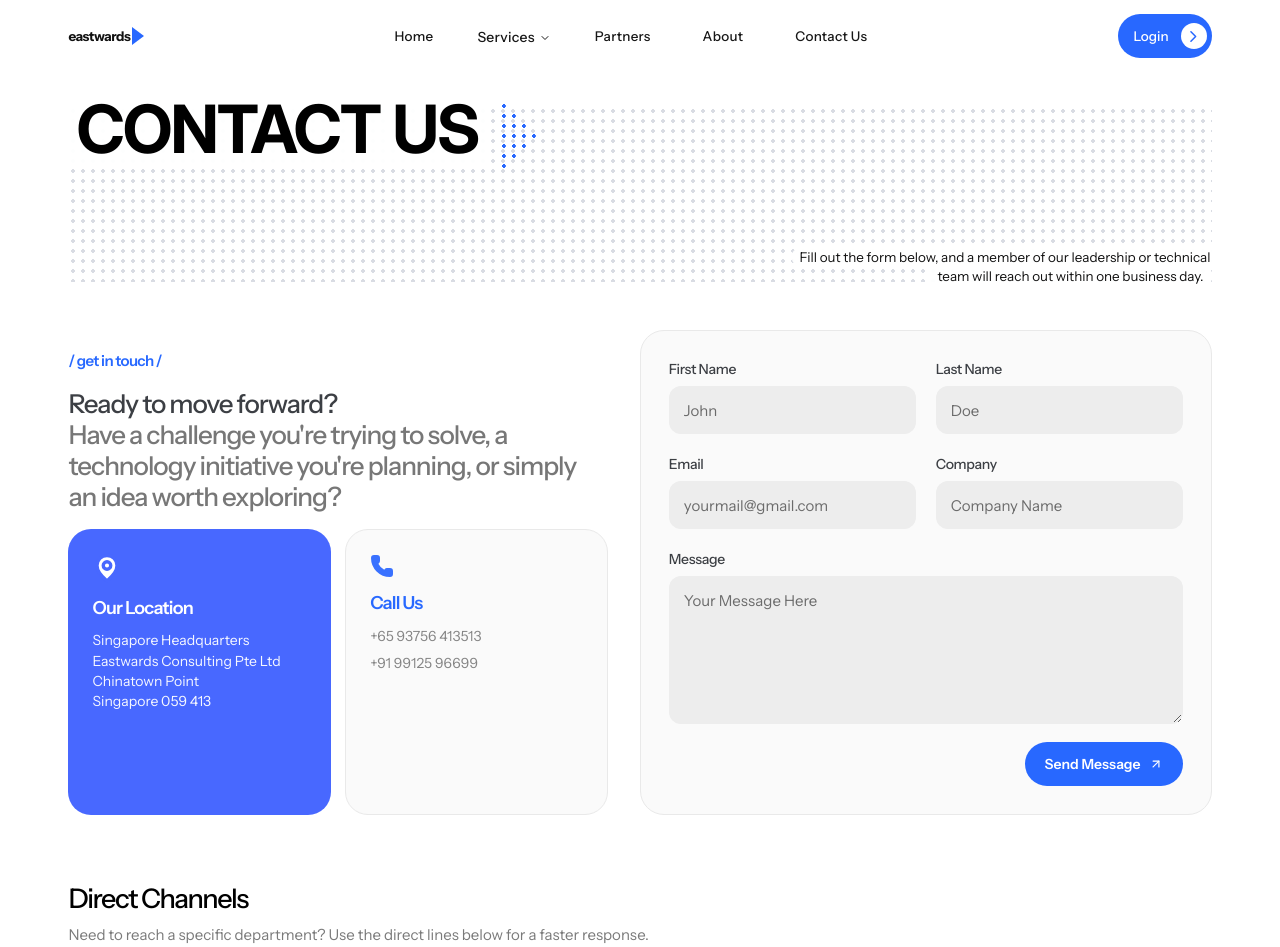
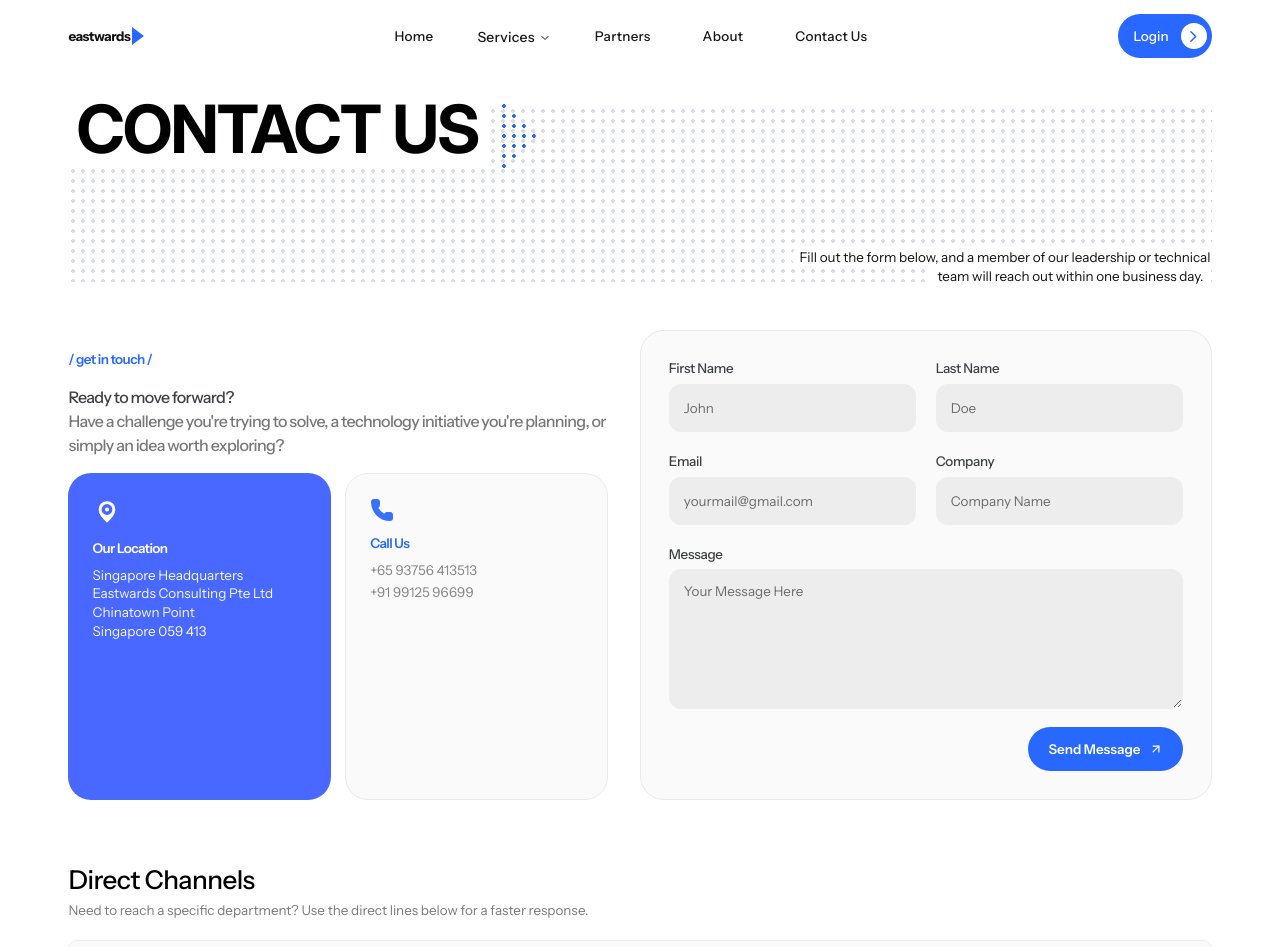
Before and after one commit to wajiha-kulsum/eastwards, a Next.js app: page /contact in a window 1280 px wide. Shown: the top 947 px of the page. Built offline with nearby package versions, Linux system fonts and the light colour scheme.

Commit message:
Contact page on the shared type scale

```diff
--- a/components/contact/ContactPage.tsx
+++ b/components/contact/ContactPage.tsx
@@ -62,13 +62,13 @@ export function ContactPage() {
               sits level with the form's first field; flex + mt-auto keeps the
               card row and the Send button finishing on the same line */}
           <div className="flex flex-col pt-4 sm:pt-5">
-            <p className="mb-4 text-[15px] font-semibold tracking-[-0.04em] text-[#2869ff]">
+            <p className="mb-4 text-small font-semibold tracking-[-0.04em] text-[#2869ff]">
               / get in touch /
             </p>
 
             {/* Question and pitch in one text block, same size and weight
                 throughout, one break after the first question mark */}
-            <p className="relative mb-4 max-w-[600px] text-[clamp(17px,3.6vw,26px)] font-medium leading-[1.2] tracking-[-0.04em] text-ink">
+            <p className="relative mb-4 max-w-[600px] text-body font-medium tracking-[-0.04em] text-ink">
               {contact.headline.split("?")[0]}?
               <br />
               <span className="text-[#777777]">
@@ -86,11 +86,11 @@ export function ContactPage() {
                   className="mb-3 text-[#4868ff]"
                 />
 
-                <h3 className="mb-2 text-[18px] font-semibold tracking-[-0.04em]">
+                <h3 className="mb-2 text-small font-semibold tracking-[-0.04em]">
                   Our Location
                 </h3>
 
-                <address className="text-[14px] not-italic leading-[1.45] text-white/95">
+                <address className="text-small not-italic text-white/95">
                   Singapore Headquarters
                   <br />
                   Eastwards Consulting Pte Ltd
@@ -109,11 +109,11 @@ export function ContactPage() {
                   className="mb-3 text-[#3971ff]"
                 />
 
-                <h3 className="mb-2 text-[18px] font-semibold tracking-[-0.04em] text-[#2869ff]">
+                <h3 className="mb-2 text-small font-semibold tracking-[-0.04em] text-[#2869ff]">
                   Call Us
                 </h3>
 
-                <div className="space-y-1 text-[14px] leading-relaxed text-[#858585]">
+                <div className="space-y-1 text-small text-[#858585]">
                   <a
                     href="tel:+6593756413513"
                     className="block transition hover:text-[#2869ff]"
@@ -140,7 +140,7 @@ export function ContactPage() {
               <div>
                 <label
                   htmlFor="firstName"
-                  className="mb-1.5 block text-[14px] font-medium tracking-tight text-ink"
+                  className="mb-1.5 block text-small font-medium tracking-tight text-ink"
                 >
                   First Name
                 </label>
@@ -151,14 +151,14 @@ export function ContactPage() {
                   autoComplete="given-name"
                   placeholder="John"
                   required
-                  className="h-12 w-full rounded-[12px] border border-transparent bg-[#ededed] px-3.5 text-[15px] text-ink outline-none transition placeholder:text-[#6b6b6b] focus:border-[#2869ff] focus:bg-white focus:ring-2 focus:ring-[#2869ff]/20"
+                  className="h-12 w-full rounded-[12px] border border-transparent bg-[#ededed] px-3.5 text-small text-ink outline-none transition placeholder:text-[#6b6b6b] focus:border-[#2869ff] focus:bg-white focus:ring-2 focus:ring-[#2869ff]/20"
                 />
               </div>
 
               <div>
                 <label
                   htmlFor="lastName"
-                  className="mb-1.5 block text-[14px] font-medium tracking-tight text-ink"
+                  className="mb-1.5 block text-small font-medium tracking-tight text-ink"
                 >
                   Last Name
                 </label>
@@ -169,14 +169,14 @@ export function ContactPage() {
                   autoComplete="family-name"
                   placeholder="Doe"
                   required
-                  className="h-12 w-full rounded-[12px] border border-transparent bg-[#ededed] px-3.5 text-[15px] text-ink outline-none transition placeholder:text-[#6b6b6b] focus:border-[#2869ff] focus:bg-white focus:ring-2 focus:ring-[#2869ff]/20"
+                  className="h-12 w-full rounded-[12px] border border-transparent bg-[#ededed] px-3.5 text-small text-ink outline-none transition placeholder:text-[#6b6b6b] focus:border-[#2869ff] focus:bg-white focus:ring-2 focus:ring-[#2869ff]/20"
                 />
               </div>
 
               <div>
                 <label
                   htmlFor="email"
-                  className="mb-1.5 block text-[14px] font-medium tracking-tight text-ink"
+                  className="mb-1.5 block text-small font-medium tracking-tight text-ink"
                 >
                   Email
                 </label>
@@ -187,14 +187,14 @@ export function ContactPage() {
                   autoComplete="email"
                   placeholder="yourmail@gmail.com"
                   required
-                  className="h-12 w-full rounded-[12px] border border-transparent bg-[#ededed] px-3.5 text-[15px] text-ink outline-none transition placeholder:text-[#6b6b6b] focus:border-[#2869ff] focus:bg-white focus:ring-2 focus:ring-[#2869ff]/20"
+                  className="h-12 w-full rounded-[12px] border border-transparent bg-[#ededed] px-3.5 text-small text-ink outline-none transition placeholder:text-[#6b6b6b] focus:border-[#2869ff] focus:bg-white focus:ring-2 focus:ring-[#2869ff]/20"
                 />
               </div>
 
               <div>
                 <label
                   htmlFor="company"
-                  className="mb-1.5 block text-[14px] font-medium tracking-tight text-ink"
+                  className="mb-1.5 block text-small font-medium tracking-tight text-ink"
                 >
                   Company
                 </label>
@@ -204,14 +204,14 @@ export function ContactPage() {
                   type="text"
                   autoComplete="organization"
                   placeholder="Company Name"
-                  className="h-12 w-full rounded-[12px] border border-transparent bg-[#ededed] px-3.5 text-[15px] text-ink outline-none transition placeholder:text-[#6b6b6b] focus:border-[#2869ff] focus:bg-white focus:ring-2 focus:ring-[#2869ff]/20"
+                  className="h-12 w-full rounded-[12px] border border-transparent bg-[#ededed] px-3.5 text-small text-ink outline-none transition placeholder:text-[#6b6b6b] focus:border-[#2869ff] focus:bg-white focus:ring-2 focus:ring-[#2869ff]/20"
                 />
               </div>
 
               <div className="sm:col-span-2">
                 <label
                   htmlFor="message"
-                  className="mb-1.5 block text-[14px] font-medium tracking-tight text-ink"
+                  className="mb-1.5 block text-small font-medium tracking-tight text-ink"
                 >
                   Message
                 </label>
@@ -221,7 +221,7 @@ export function ContactPage() {
                   rows={5}
                   placeholder="Your Message Here"
                   required
-                  className="min-h-[140px] w-full resize-y rounded-[12px] border border-transparent bg-[#ededed] px-3.5 py-3 text-[15px] leading-relaxed text-ink outline-none transition placeholder:text-[#6b6b6b] focus:border-[#2869ff] focus:bg-white focus:ring-2 focus:ring-[#2869ff]/20"
+                  className="min-h-[140px] w-full resize-y rounded-[12px] border border-transparent bg-[#ededed] px-3.5 py-3 text-small text-ink outline-none transition placeholder:text-[#6b6b6b] focus:border-[#2869ff] focus:bg-white focus:ring-2 focus:ring-[#2869ff]/20"
                 />
               </div>
             </div>
@@ -230,7 +230,7 @@ export function ContactPage() {
               <p
                 role="status"
                 aria-live="polite"
-                className="max-w-[320px] text-sm leading-relaxed text-neutral-700"
+                className="max-w-[320px] text-small text-neutral-700"
               >
                 {status}
               </p>
@@ -238,7 +238,7 @@ export function ContactPage() {
               <button
                 type="submit"
                 disabled={submitting}
-                className="ml-auto inline-flex min-h-11 items-center gap-2 rounded-full bg-[#2868ff] px-5 py-2.5 text-sm font-semibold text-white transition hover:bg-[#1555ed] focus-visible:outline-2 focus-visible:outline-offset-2 focus-visible:outline-[#2868ff] disabled:cursor-not-allowed disabled:opacity-60"
+                className="ml-auto inline-flex min-h-11 items-center gap-2 rounded-full bg-[#2868ff] px-5 py-2.5 text-small font-semibold text-white transition hover:bg-[#1555ed] focus-visible:outline-2 focus-visible:outline-offset-2 focus-visible:outline-[#2868ff] disabled:cursor-not-allowed disabled:opacity-60"
               >
                 {submitting ? "Sending..." : "Send Message"}
                 <ArrowUpRight size={14} />
@@ -249,11 +249,11 @@ export function ContactPage() {
 
         {/* Direct channels */}
         <section className="mt-14 sm:mt-16">
-          <h2 className="text-[25px] font-medium tracking-[-0.055em] sm:text-[27px]">
+          <h2 className="text-lead font-medium tracking-[-0.02em]">
             Direct Channels
           </h2>
 
-          <p className="mt-1 text-[14px] leading-relaxed text-[#7a7a7a] sm:text-[15px]">
+          <p className="mt-1 text-small text-[#7a7a7a]">
             Need to reach a specific department? Use the direct lines below
             for a faster response.
           </p>
@@ -261,13 +261,13 @@ export function ContactPage() {
           <div className="mt-5 grid grid-cols-1 gap-5 rounded-[9px] border border-[#ededed] bg-[#fafafa] px-5 py-7 sm:grid-cols-2 sm:px-6 lg:grid-cols-4 lg:py-8">
             {channels.map((channel) => (
               <div key={channel.email} className="min-w-0 text-center">
-                <h3 className="mb-2 text-[14px] font-semibold text-[#4a4a4a]">
+                <h3 className="mb-2 text-small font-semibold text-[#4a4a4a]">
                   {channel.title}
                 </h3>
 
                 <a
                   href={`mailto:${channel.email}`}
-                  className="inline-flex max-w-full items-center justify-center gap-2 text-[13px] text-[#292929] transition hover:text-[#2869ff] sm:text-[14px]"
+                  className="inline-flex max-w-full items-center justify-center gap-2 text-small text-[#292929] transition hover:text-[#2869ff]"
                 >
                   <Mail
                     size={18}
```
